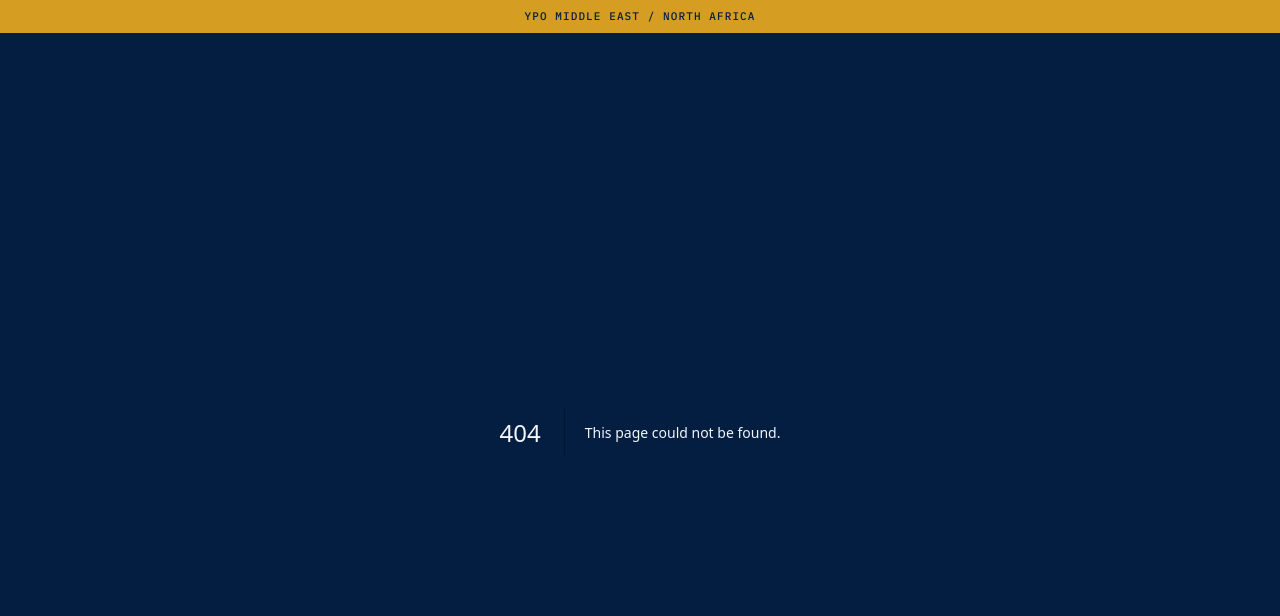
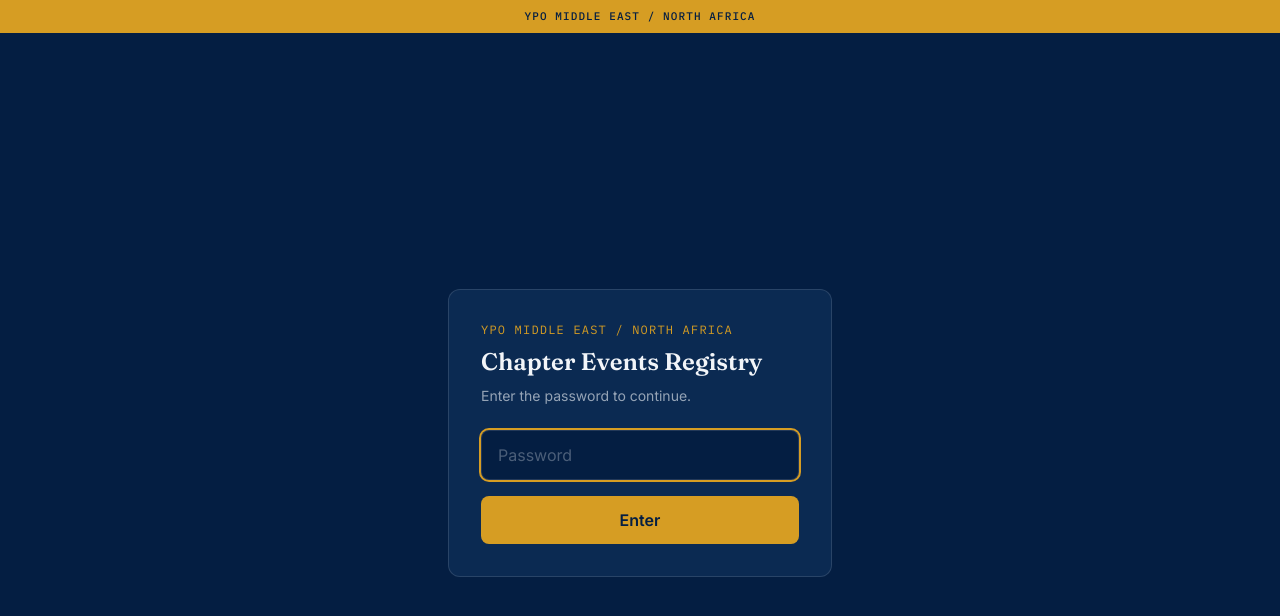
Before and after one commit to marialuzdomingo/ypomena-chaptercalendars, a Next.js app in the folder chapter-events/: page /login in a window 1280 px wide. Before the commit this address had no page. Shown: the top 616 px of the page. Built offline with nearby package versions, Linux system fonts and the light colour scheme.

Commit message:
Add files via upload

```diff
--- /dev/null
+++ b/chapter-events/app/login/page.tsx
@@ -0,0 +1,63 @@
+import { cookies } from "next/headers";
+import { redirect } from "next/navigation";
+import { AUTH_COOKIE_NAME } from "@/middleware";
+
+const SITE_PASSWORD = "YPOMENA";
+
+async function login(formData: FormData) {
+  "use server";
+  const password = formData.get("password");
+  const redirectTo = (formData.get("redirectTo") as string) || "/";
+
+  if (password === SITE_PASSWORD) {
+    cookies().set(AUTH_COOKIE_NAME, "granted", {
+      httpOnly: true,
+      sameSite: "lax",
+      secure: true,
+      maxAge: 60 * 60 * 24 * 30, // 30 days
+      path: "/",
+    });
+    redirect(redirectTo);
+  }
+
+  redirect(`/login?error=1&redirectTo=${encodeURIComponent(redirectTo)}`);
+}
+
+export default function LoginPage({
+  searchParams,
+}: {
+  searchParams: { redirectTo?: string; error?: string };
+}) {
+  const redirectTo = searchParams.redirectTo ?? "/";
+
+  return (
+    <main className="flex min-h-screen items-center justify-center px-6">
+      <div className="w-full max-w-sm rounded-xl border border-line bg-paper p-8">
+        <p className="font-mono text-xs uppercase tracking-widest text-gold">YPO Middle East / North Africa</p>
+        <h1 className="mt-2 font-display text-2xl font-semibold text-ink">Chapter Events Registry</h1>
+        <p className="mt-2 text-sm text-ink/60">Enter the password to continue.</p>
+
+        <form action={login} className="mt-6">
+          <input type="hidden" name="redirectTo" value={redirectTo} />
+          <input
+            type="password"
+            name="password"
+            placeholder="Password"
+            autoFocus
+            required
+            className="w-full rounded-lg border border-line bg-navy px-4 py-3 text-ink placeholder:text-ink/30 focus:outline-none focus:ring-2 focus:ring-gold"
+          />
+          {searchParams.error && (
+            <p className="mt-2 text-sm text-red">Incorrect password — try again.</p>
+          )}
+          <button
+            type="submit"
+            className="mt-4 w-full rounded-lg bg-gold py-3 font-semibold text-navy transition-opacity hover:opacity-90"
+          >
+            Enter
+          </button>
+        </form>
+      </div>
+    </main>
+  );
+}
--- a/chapter-events/middleware.ts
+++ b/chapter-events/middleware.ts
@@ -1,33 +1,23 @@
 import { NextResponse } from "next/server";
 import type { NextRequest } from "next/server";
 
-// Simple shared password for the whole site. Any username is accepted —
-// only the password matters. To change it, edit the value below and redeploy.
-const SITE_PASSWORD = "YPOMENA";
+export const AUTH_COOKIE_NAME = "ypomena_auth";
+const AUTH_COOKIE_VALUE = "granted";
 
 export function middleware(request: NextRequest) {
-  const authHeader = request.headers.get("authorization");
+  const cookie = request.cookies.get(AUTH_COOKIE_NAME);
 
-  if (authHeader?.startsWith("Basic ")) {
-    const encoded = authHeader.split(" ")[1];
-    const decoded = atob(encoded); // "username:password"
-    const password = decoded.split(":")[1];
-
-    if (password === SITE_PASSWORD) {
-      return NextResponse.next();
-    }
+  if (cookie?.value === AUTH_COOKIE_VALUE) {
+    return NextResponse.next();
   }
 
-  return new NextResponse("Authentication required.", {
-    status: 401,
-    headers: {
-      "WWW-Authenticate": 'Basic realm="YPO MENA Chapter Events Registry"',
-    },
-  });
+  const loginUrl = new URL("/login", request.url);
+  loginUrl.searchParams.set("redirectTo", request.nextUrl.pathname);
+  return NextResponse.redirect(loginUrl);
 }
 
-// Protects every route except Next.js's own static/internal assets, so the
-// password prompt covers the whole site (both pages, not just one).
+// Protects every route except the login page itself and Next.js's own
+// static/internal assets — otherwise redirecting to /login would loop forever.
 export const config = {
-  matcher: "/((?!_next/static|_next/image|favicon.ico).*)",
+  matcher: "/((?!_next/static|_next/image|favicon.ico|login).*)",
 };
```
Also changed, not shown: 1 other file (tests, documents, lock files or other folders).
